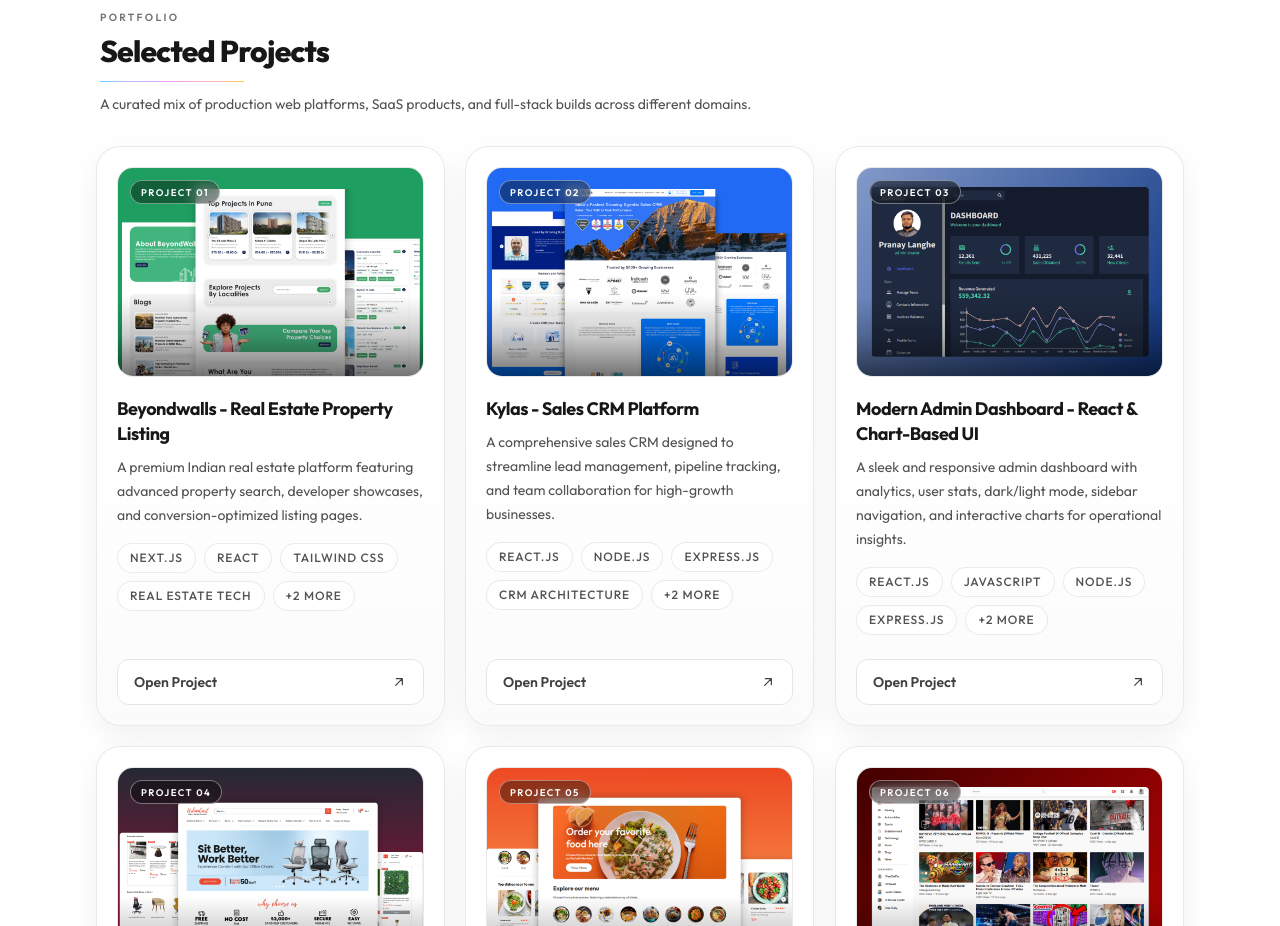
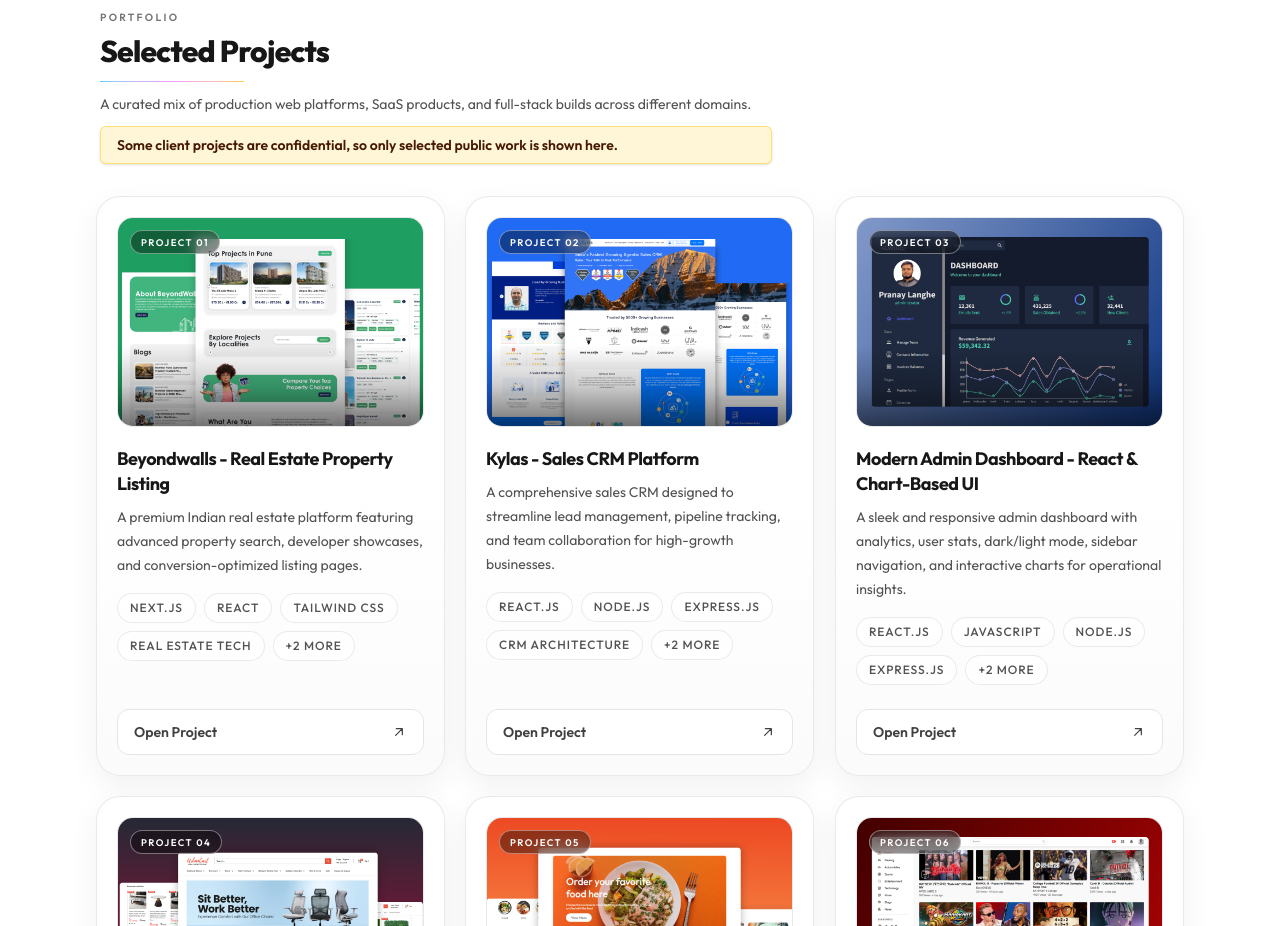
Before and after one commit to FrolicPranay/portfolio_fullstackdev, a Next.js app: page / in a window 1280 px wide. Shown: the part 2460-3386 px from the top of the page. Built offline with nearby package versions, Linux system fonts and the light colour scheme.

Commit message:
Highlight confidential project note

```diff
--- a/src/app/page.tsx
+++ b/src/app/page.tsx
@@ -956,6 +956,10 @@
                   <p className="ui-subtitle">
                     A curated mix of production web platforms, SaaS products,
                     and full-stack builds across different domains.
+                    <span className="mt-3 block rounded-md border border-amber-300/60 bg-amber-100/70 px-4 py-2 font-semibold text-amber-950 shadow-sm dark:border-amber-300/30 dark:bg-amber-300/10 dark:text-amber-100">
+                      Some client projects are confidential, so only selected
+                      public work is shown here.
+                    </span>
                   </p>
               </div>
             </div>
```
